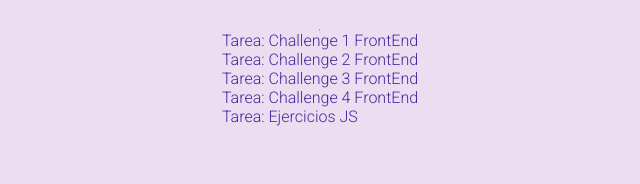
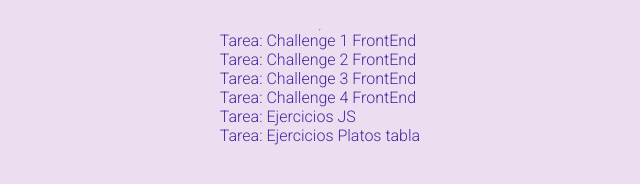
Before and after one commit to alexcallemartinez/alexcallemartinez.github.io, a plain HTML site: page index.html in a window 1280 px wide. Shown: the part 120-304 px from the top of the page, without its empty margins (320-960 px from the left). Drawn offline with Linux system fonts and the light colour scheme.

Commit message:
tarea ejercicios platos

```diff
--- a/index.html
+++ b/index.html
@@ -31,7 +31,11 @@
         <li class="tareas__tareas">
             <a target="_blank" class="tareas__link" href="https://alexcallemartinez.github.io/Ejercicios-JS/ejercicios.js">Tarea: Ejercicios JS</a>
         </li>
+        <li class="tareas__tareas">
+            <a target="_blank" class="tareas__link" href="https://alexcallemartinez.github.io/Ejercicio-platos-tabla/02-eventos-forms2.html">Tarea: Ejercicios Platos tabla</a>
+        </li>
     </ul>
+
 
 
 
```
